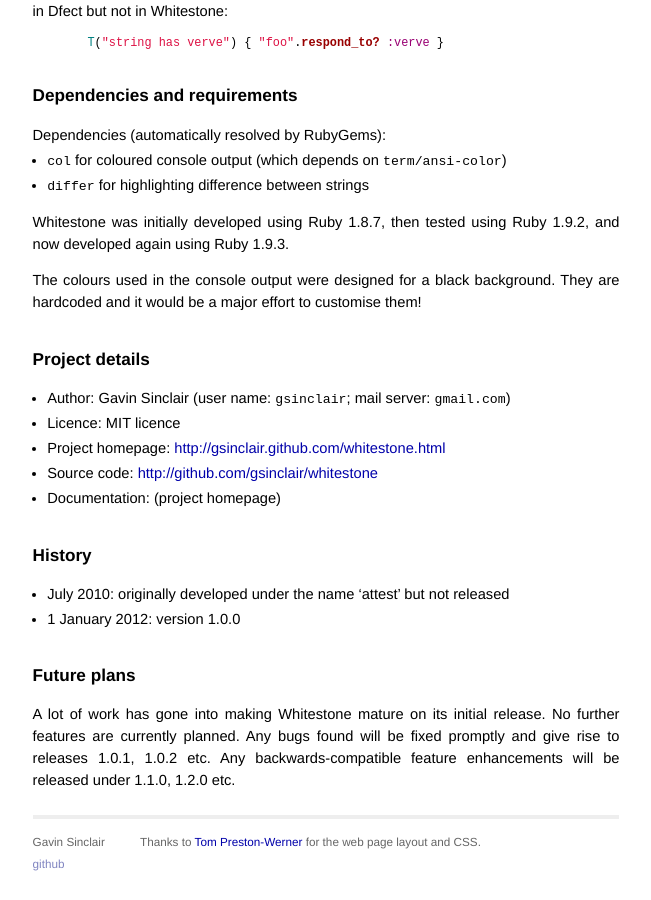
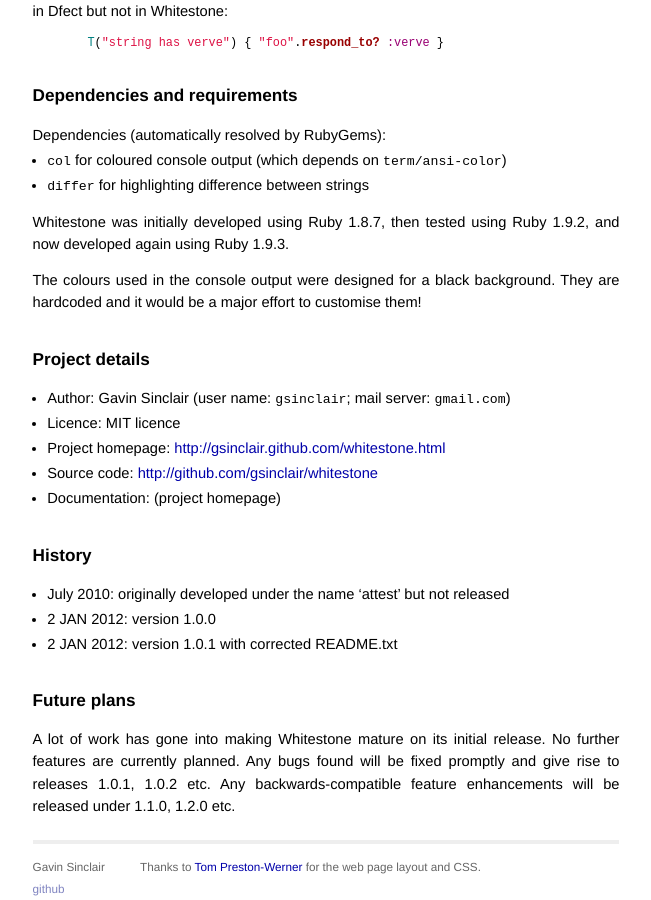
Before and after one commit to gsinclair/gsinclair.github.com, a Jekyll site: the page built from whitestone.markdown, in a window 1280 px wide and 900 px high, scrolled down 13174 px. Shown: the whole window, without its empty margins (314-965 px from the left). Built offline with Jekyll 4.4.1, drawn with Linux system fonts in a browser that asks for light colours; before the commit the page ends 14049 px from its top, so only the background shows below that.

Commit message:
Updated history

```diff
--- a/whitestone.markdown
+++ b/whitestone.markdown
@@ -795,7 +795,8 @@ They are hardcoded and it would be a major effort to customise them!
 ### History
 
 * July 2010: originally developed under the name 'attest' but not released
-* 1 January 2012: version 1.0.0
+* 2 JAN 2012: version 1.0.0
+* 2 JAN 2012: version 1.0.1 with corrected README.txt
 
 ### Future plans
 
```
